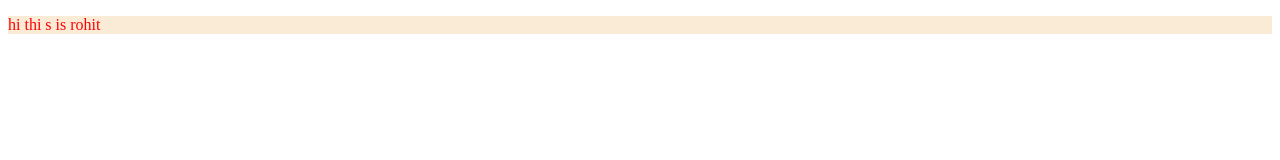
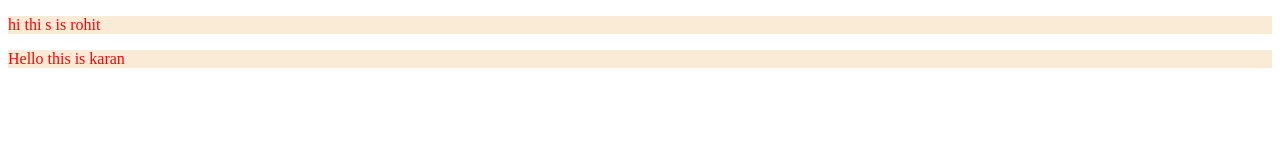
Before and after one commit to rohitp80/new-git-, a plain HTML site: page index.html in a window 1280 px wide. Drawn offline with Linux system fonts and the light colour scheme.

Commit message:
added some new lines

```diff
--- a/index.html
+++ b/index.html
@@ -3,13 +3,16 @@
 <head>
     <meta charset="UTF-8">
     <meta name="viewport" content="width=device-width, initial-scale=1.0">
-    <title>Document</title>
+    <title>This is a demo</title>
     <link rel="stylesheet" href="style.css">
 </head>
 <body>
     <p>
         hi thi s is rohit
     </p>
+    <p>
+        Hello this is karan
+    </p>
 
 </body>
 </html>
```
